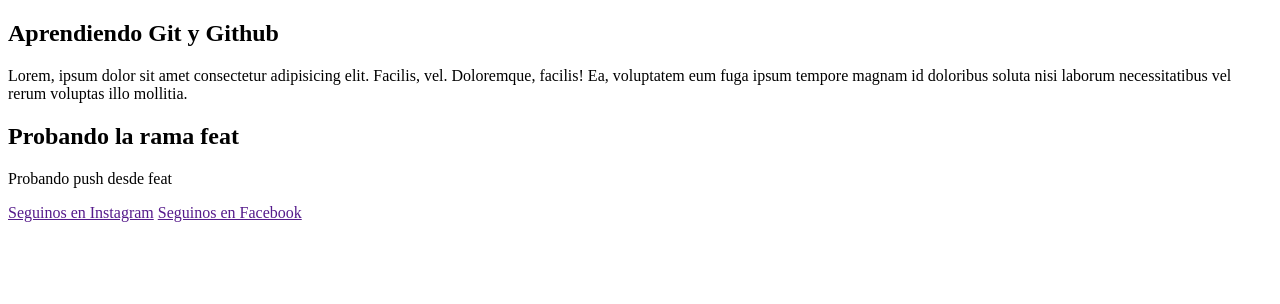
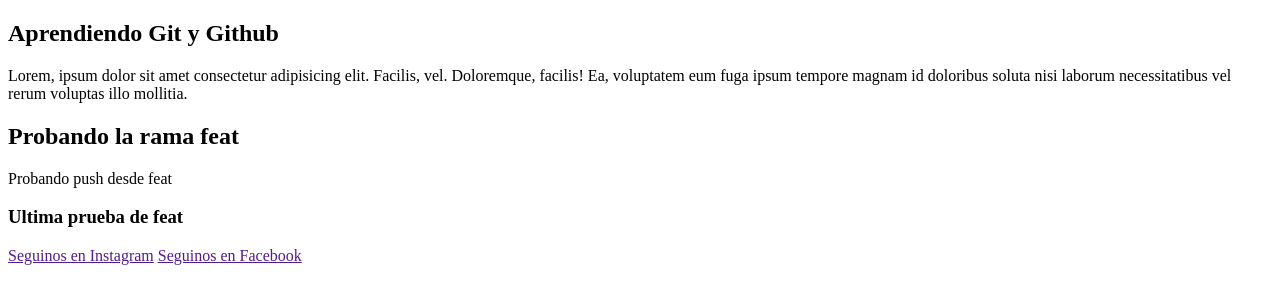
Before and after one commit to matisivadon/demo-coder, a plain HTML site: page index.html in a window 1280 px wide. Drawn offline with Linux system fonts and the light colour scheme.

Commit message:
ultima prueba de feat

```diff
--- a/index.html
+++ b/index.html
@@ -13,6 +13,7 @@
             <p>Lorem, ipsum dolor sit amet consectetur adipisicing elit. Facilis, vel. Doloremque, facilis! Ea, voluptatem eum fuga ipsum tempore magnam id doloribus soluta nisi laborum necessitatibus vel rerum voluptas illo mollitia.</p>
             <h2>Probando la rama feat</h2>
             <p>Probando push desde feat</p>
+            <h3>Ultima prueba de feat</h3>
         </section>
     </main>
     <footer>
```
